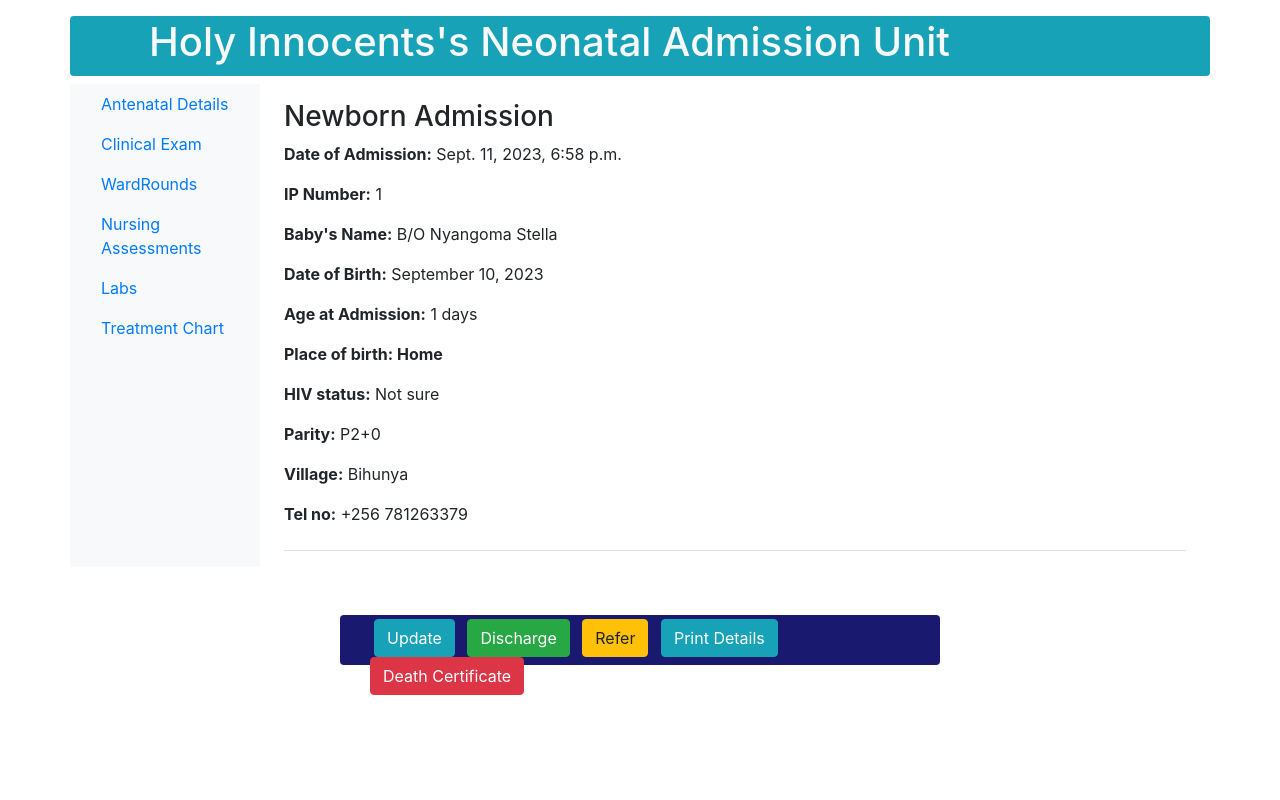
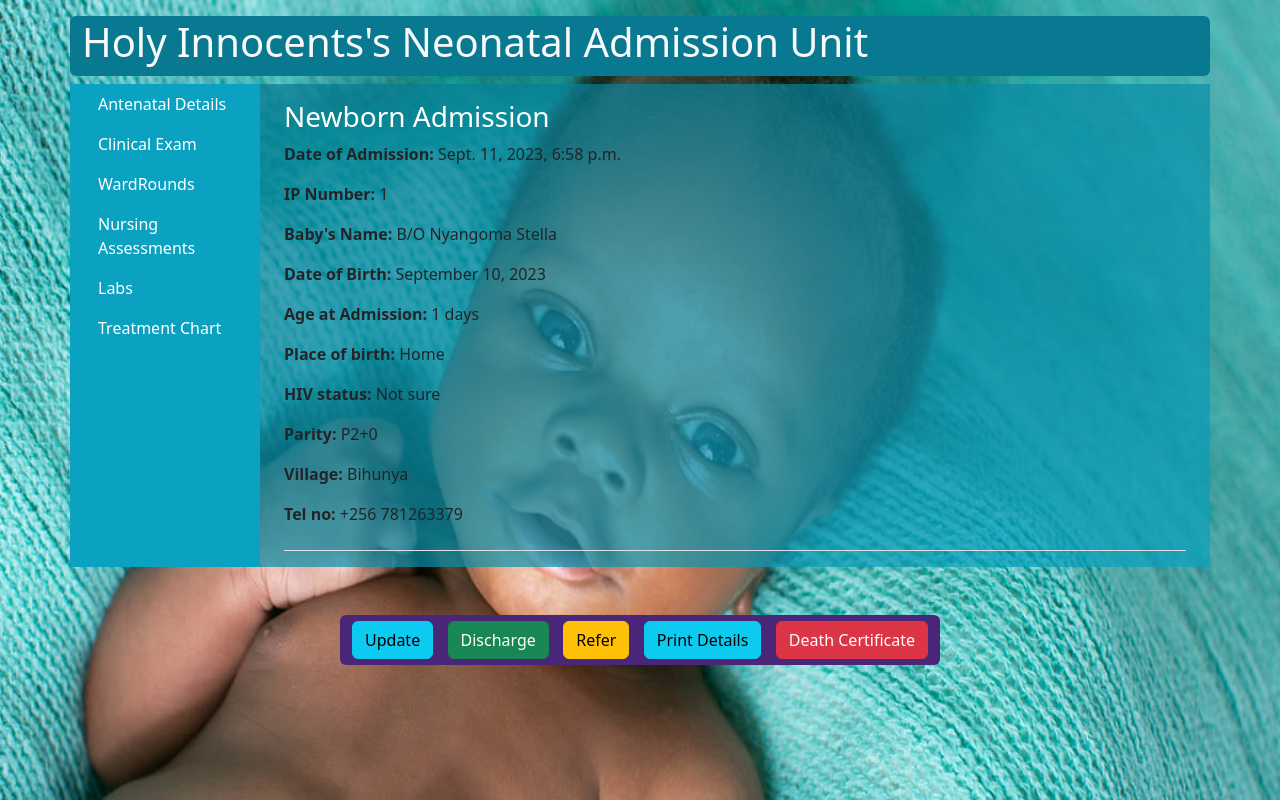
Before and after one commit to Mzee1991/NeoCare-App, a Django app: page /newborn/print/1/ in a window 1280 px wide. Run offline with Django 4.2, Linux system fonts and the light colour scheme; data comes from the database, SQL or seed files in the repository; both versions use the stored data as it was after the commit; some libraries are stand-ins or nearby versions.

Commit message:
more updates

```diff
--- a/v2/newborn/static/main.css
+++ b/v2/newborn/static/main.css
@@ -27,11 +27,28 @@ body.login_bg {
     background-attachment: fixed;
 }
 
+body.antenatal_bg {
+    background-image: url("/static/images/antenatal.jpeg");
+    background-repeat: no-repeat;
+    background-size: 100% 100%; /* Adjust this property to control how the background image scales */
+    background-attachment: fixed;
+}
+
+body.print_bg {
+    background-image: url("/static/images/black_baby_216852618.jpeg");
+    background-repeat: no-repeat;
+    background-size: 100% 100%; /* Adjust this property to control how the background image scales */
+    background-attachment: fixed;
+}
+
 body.gradient_bg {
     background-image: linear-gradient(to bottom right, #D63384, #F35037); /* Replace the colors as needed */
     /* You can adjust the direction and colors of the gradient */
 }
 
+.gradient_print {
+    background-image: linear-gradient(to bottom right, rgba(8, 121, 144, 0.7), rgba(10, 162, 192, 0.7));
+}
 
 .topnavbar {
 	background:#055160;
--- a/v2/newborn/templates/newborn/details.html
+++ b/v2/newborn/templates/newborn/details.html
@@ -1,10 +1,8 @@
 {% load static %}
+{% load bootstrap5 %}
 <!DOCTYPE html>
-{% load crispy_forms_tags %}
-{% load bootstrap4 %}
 {% bootstrap_css %}
-{% bootstrap_javascript jquery='full' %}
-{{ form.media }}
+{% bootstrap_javascript %}
 <html lang="en">
 <head>
 
@@ -17,9 +15,10 @@
     {% else %}
         <title> NICU </title>
     {% endif %}
+    <link rel="stylesheet" type="text/css" href="{% static 'main.css' %}">
 </head>
-<body>
-    <nav class="container navbar navbar-expand-md navbar-light bg-info topnavbar text-light justify-text-center mb-2 mt-3 rounded" style="height: 60px;">
+<body class="print_bg">
+    <nav class="container navbar navbar-expand-md navbar-light bottomnavbar text-light justify-text-center mb-2 mt-3 rounded" style="height: 60px;">
         <div class="container">
             <ul class="ml-5 nav navbar-nav navbar-center">
                 <li>
@@ -30,39 +29,39 @@
      </nav>
     <div class="container">
         <div class="row">
-            <nav class="col-md-2 d-none d-md-block bg-light sidebar">
+            <nav class="col-md-2 d-none d-md-block tablenavbar sidebar">
                 <div class="sidebar-sticky">
                     <ul class="nav flex-column">
  			<li class="nav-item">
-                            <a class="nav-link" href="{% url 'mothers_antenatal_details' pk=newborn.id %}"><span data-feather="file"></span>Antenatal Details</a>
+                            <a class="nav-link text-white" href="{% url 'mothers_antenatal_details' pk=newborn.id %}"><span data-feather="file"></span>Antenatal Details</a>
                         </li>
                         <li class="nav-item">
-                            <a class="nav-link" href="{% url 'clinical-exam' pk=newborn.id %}"><span data-feather="file"></span>Clinical Exam</a>
+                            <a class="nav-link text-white" href="{% url 'clinical-exam' pk=newborn.id %}"><span data-feather="file"></span>Clinical Exam</a>
                         </li>
                         <li class="nav-item">
-                            <a class="nav-link" href="#"><span data-feather="file"></span>WardRounds</a>
+                            <a class="nav-link text-white" href="#"><span data-feather="file"></span>WardRounds</a>
                         </li>
                         <li class="nav-item">
-                            <a class="nav-link" href="#"><span data-feather="file"></span>Nursing Assessments</a>
+                            <a class="nav-link text-white" href="#"><span data-feather="file"></span>Nursing Assessments</a>
                         </li>
                         <li class="nav-item">
-				<a class="nav-link" href="{% url 'lab-request' newborn.pk %}"><span data-feather="file"></span>Labs</a>
+				<a class="nav-link text-white" href="{% url 'lab-request' newborn.pk %}"><span data-feather="file"></span>Labs</a>
                         </li>
 			<li class="nav-item">
-				<a class="nav-link" href="{% url 'patient_treatment_chart' newborn.pk %}"><span data-feather="file"></span>Treatment Chart</a>
+				<a class="nav-link text-white" href="{% url 'patient_treatment_chart' newborn.pk %}"><span data-feather="file"></span>Treatment Chart</a>
 			</li>
                      </ul>
                  </div>
               </nav>
-              <main role="main" class="col-md-9 ml-sm-auto col-lg-10 px-4">
+              <main role="main" class="col-md-9 ml-sm-auto col-lg-10 px-4 gradient_print">
                 <div class="justify-content-between flex-wrap flex-md-nowrap align-items-center pt-3 pb-2 mb-3 border-bottom">
-                    <h3>Newborn Admission</h3>
+                    <h3 class="text-white">Newborn Admission</h3>
                     <p><b>Date of Admission:</b> {{ newborn.admission_date}}</p>
                     <p><b>IP Number:</b> {{ newborn.pk }} </p>
                     <p><b>Baby's Name:</b> {{ newborn.name}}</p>
                     <p><b>Date of Birth:</b> {{ newborn.delivery_date|date:"F j, Y" }}</p>
                     <p><b>Age at Admission:</b> {{ age_days }} days</p>
-                    <p><b>Place of birth: {{ newborn.place_of_birth}}</b></p>
+                    <p><b>Place of birth:</b> {{ newborn.place_of_birth}}</p>
                     <p><b>HIV status:</b> {{ newborn.mother.hiv_status}}</p>
                     <p><b>Parity:</b> {{ newborn.mother.parity}}</p>
                     <p><b>Village:</b> {{ newborn.mother.location.village}}</p>
@@ -71,14 +70,15 @@
                </main>
             </div>
          </div>
-        <div class="container mt-5 justify-content-center rounded" style="height: 50px; width: 600px; background-color: #191970;">
-            <div class="container mt-5 py-1 justify-content-center">
-		    <a class="btn btn-info ml-1 mr-2" href="{% url 'update-details' pk=newborn.id  %}" role="button">Update</a>
-                <a class="btn btn-success mr-2" href="{% url 'discharge' pk=newborn.id %}" role="button">Discharge</a>
-                <a class="btn btn-warning mr-2" href="#" role="button">Refer</a>
-                <a class="btn btn-info" href="{% url 'more-details' newborn.pk %}" role="button">Print Details</a>
-                <a class="btn btn-danger" href="#" role="button">Death Certificate</a>
-            </div>
-        </div>
+        <div class="container mt-5 mb-2 justify-content-center rounded" style="height: 50px; width: 600px; background-color: #4A2678;">
+  <div class="d-flex justify-content-between align-items-center h-100">
+    <a class="btn btn-info" href="{% url 'update-details' pk=newborn.id  %}" role="button">Update</a>
+    <a class="btn btn-success" href="{% url 'discharge' pk=newborn.id %}" role="button">Discharge</a>
+    <a class="btn btn-warning" href="#" role="button">Refer</a>
+    <a class="btn btn-info" href="{% url 'more-details' newborn.pk %}" role="button">Print Details</a>
+    <a class="btn btn-danger" href="#" role="button">Death Certificate</a>
+  </div>
+</div>
+
 </body>
 </html>
```
Also changed, not shown: v2/newborn/templates/newborn/newborn_admission_form.html (+14 -15 lines), v2/db.sqlite3, v2/newborn/static/images/antenatal.jpeg (added), v2/newborn/static/images/black_baby_216852618.jpeg (added).
